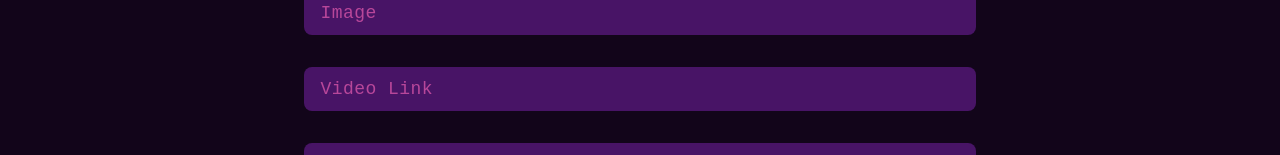
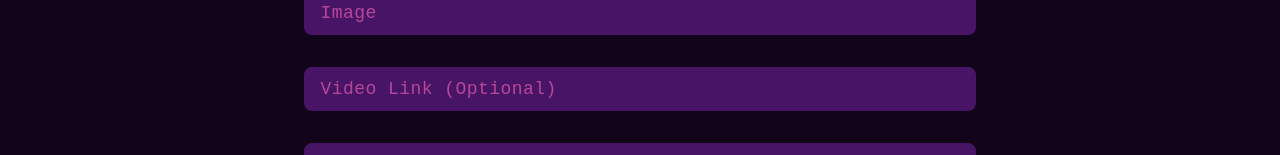
Before and after one commit to JoleneKearse/portfolio, a React (Vite) app: page /admin in a window 1280 px wide. Shown: the part 505-660 px from the top of the page. Built offline with nearby package versions, Linux system fonts and the light colour scheme.

Commit message:
chore: add required property to form

```diff
--- a/src/pages/AdminPage.tsx
+++ b/src/pages/AdminPage.tsx
@@ -19,6 +19,7 @@ export function AdminPage() {
           id="title"
           className="bg-purple-800 py-2 px-4 rounded-lg w-full placeholder:text-neutral-600 hover:shadow-inner hover:shadow-purple-500 border-none hover:shadow-xl focus:shadow-inner focus:shadow-purple-400 focus:shadow-xl focus:outline-none"
           placeholder="Title"
+          required
         />
         <input
           type="text"
@@ -26,13 +27,14 @@ export function AdminPage() {
           id="img"
           className="bg-purple-800 py-2 px-4 rounded-lg w-full placeholder:text-neutral-600 hover:shadow-inner hover:shadow-purple-500 border-none hover:shadow-xl focus:shadow-inner focus:shadow-purple-400 focus:shadow-xl focus:outline-none"
           placeholder="Image"
+          required
         />
         <input
           type="text"
           name=""
           id="video"
           className="bg-purple-800 py-2 px-4 rounded-lg w-full placeholder:text-neutral-600 hover:shadow-inner hover:shadow-purple-500 border-none hover:shadow-xl focus:shadow-inner focus:shadow-purple-400 focus:shadow-xl focus:outline-none"
-          placeholder="Video Link"
+          placeholder="Video Link (Optional)"
         />
         <input
           type="text"
@@ -40,6 +42,7 @@ export function AdminPage() {
           id="github"
           className="bg-purple-800 py-2 px-4 rounded-lg w-full placeholder:text-neutral-600 hover:shadow-inner hover:shadow-purple-500 border-none hover:shadow-xl focus:shadow-inner focus:shadow-purple-400 focus:shadow-xl focus:outline-none"
           placeholder="Github"
+          required
         />
         <input
           type="text"
@@ -47,6 +50,7 @@ export function AdminPage() {
           id="live"
           className="bg-purple-800 py-2 px-4 rounded-lg w-full placeholder:text-neutral-600 hover:shadow-inner hover:shadow-purple-500 border-none hover:shadow-xl focus:shadow-inner focus:shadow-purple-400 focus:shadow-xl focus:outline-none"
           placeholder="Deployed Link"
+          required
         />
         <textarea
           rows={5}
@@ -54,12 +58,14 @@ export function AdminPage() {
           spellCheck="true"
           className="bg-purple-800 py-2 px-4 rounded-lg w-full placeholder:text-neutral-600 hover:shadow-inner hover:shadow-purple-500 border-none hover:shadow-xl focus:shadow-inner focus:shadow-purple-400 focus:shadow-xl focus:outline-none"
           placeholder="What problems does the project solve?"
+          required
         ></textarea>
         <select
           name=""
           id="techUsed"
           className="bg-purple-800 w-2/5 outline-none hover:shadow-inner hover:shadow-purple-500 border-none hover:shadow-xl p-2 block mx-auto"
           multiple
+          required
         >
           <option value="">techUsed</option>
           <option value="React">React</option>
```
